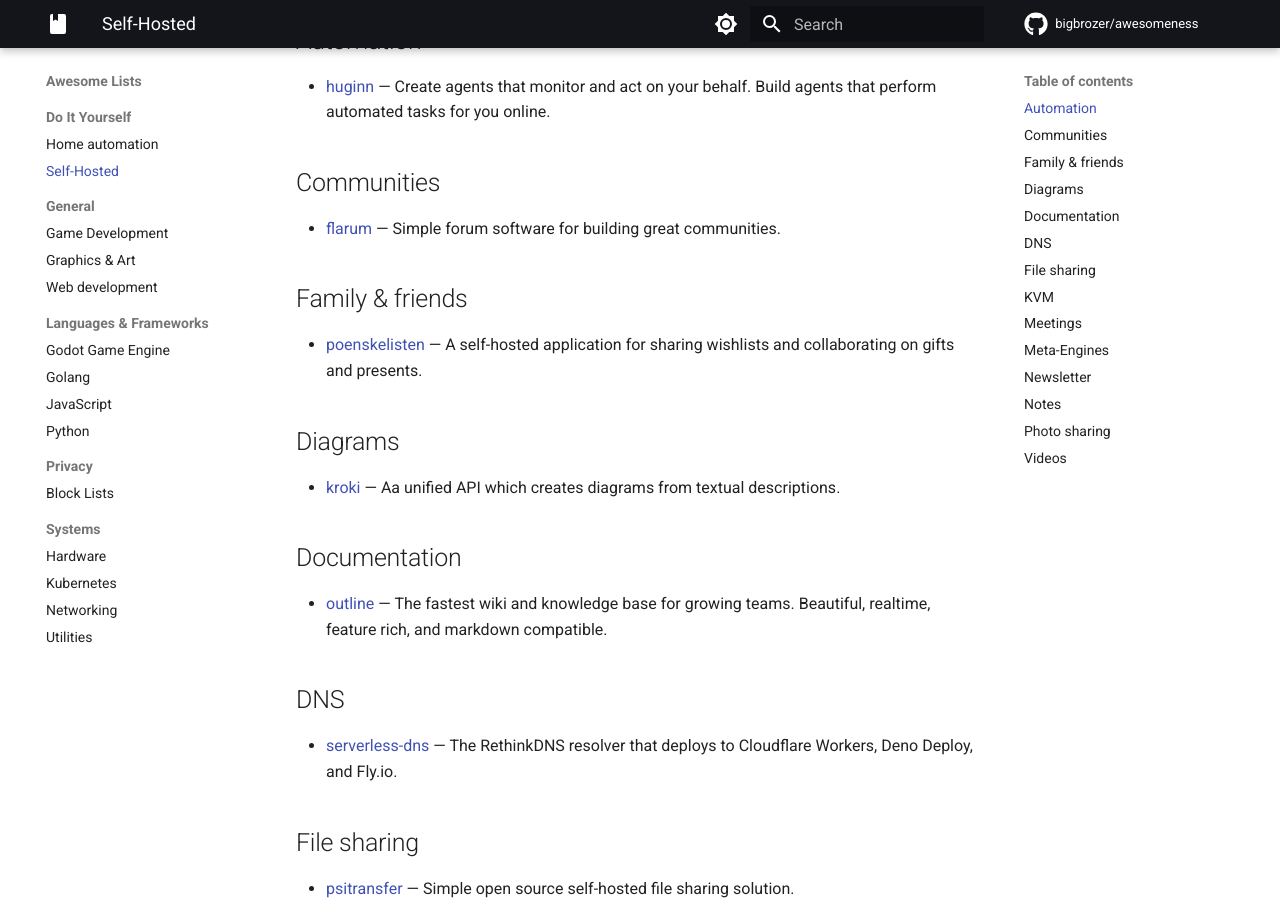
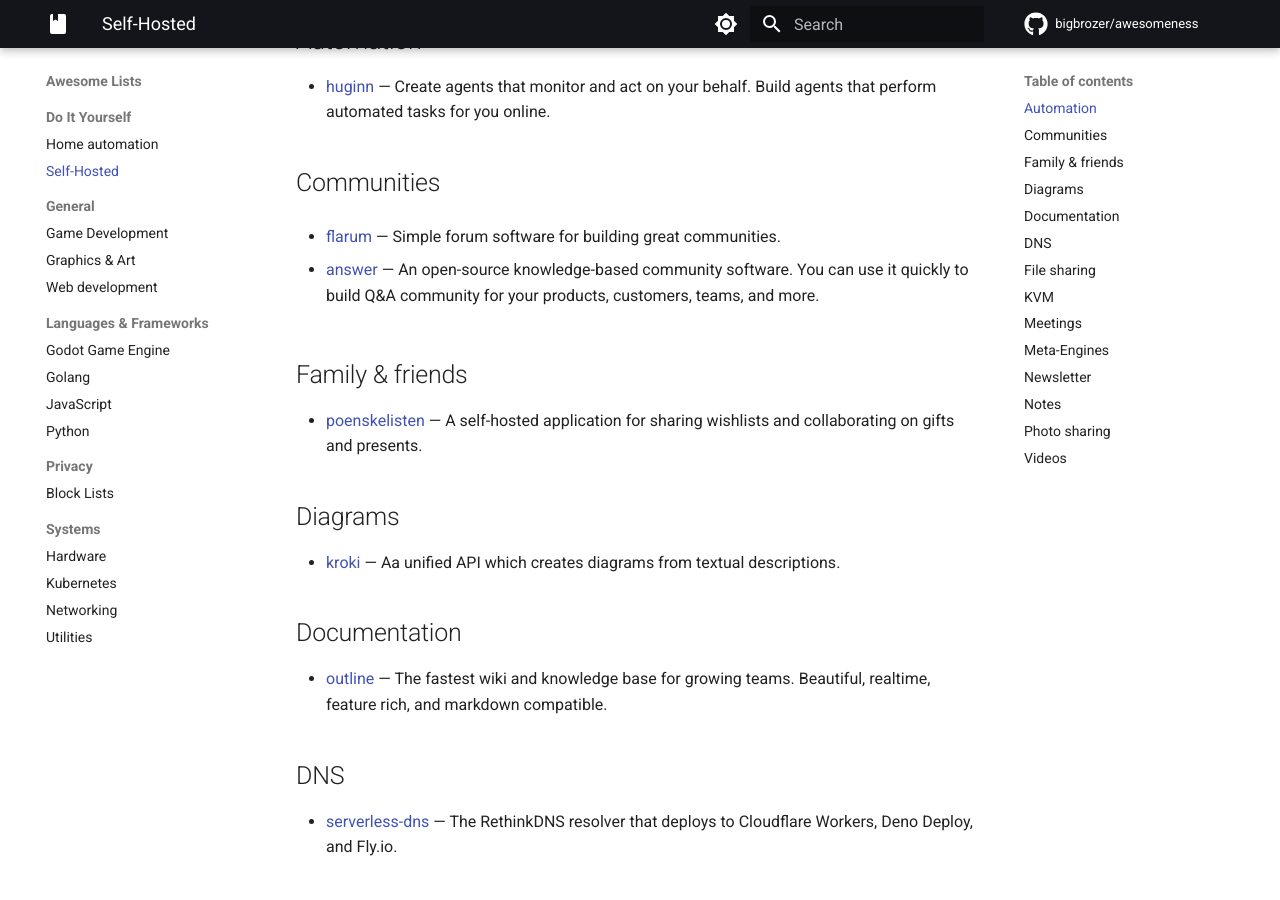
Before and after one commit to bigbrozer/awesomeness, an MkDocs documentation site: the page built from docs/lists/self-hosted.md, in a window 1280 px wide and 900 px high, scrolled down 339 px. Built offline with MkDocs 1.6.1 and Material for MkDocs 9.7.7, drawn with Linux system fonts in a browser that asks for light colours; comment, search, counter and statistics services are not loaded.

Commit message:
feat(self-hosted): add `answer`

```diff
--- a/docs/lists/self-hosted.md
+++ b/docs/lists/self-hosted.md
@@ -21,6 +21,8 @@ tags:
 ## Communities
 
 - [flarum](https://github.com/flarum/flarum) — Simple forum software for building great communities.
+
+- [answer](https://github.com/answerdev/answer) — An open-source knowledge-based community software. You can use it quickly to build Q&A community for your products, customers, teams, and more.
 
 ## Family & friends
 
```
